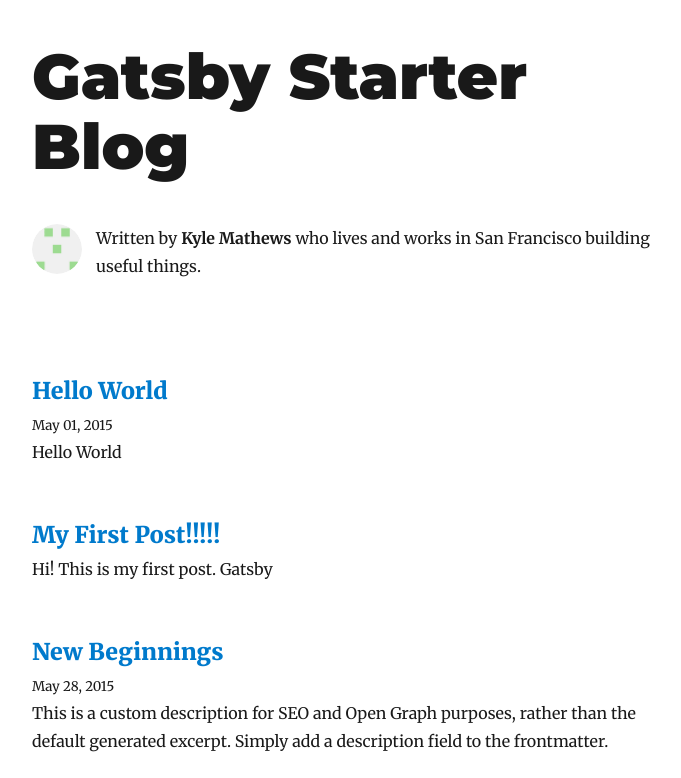
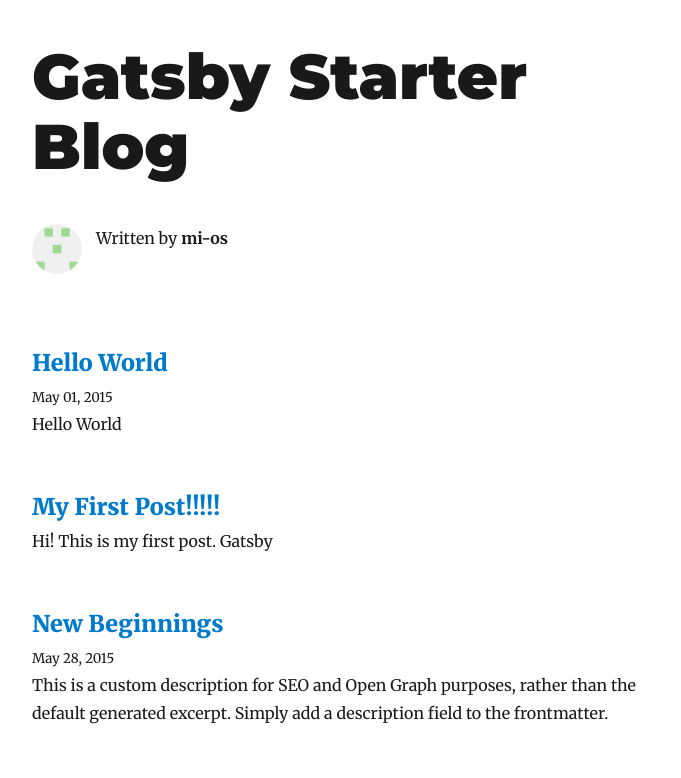
Before and after one commit to mi-os/gatsby-starter, a Gatsby site: page / in a window 1280 px wide. Shown: the top 778 px of the page, without its empty margins (293-974 px from the left). Built offline with nearby package versions, Linux system fonts and the light colour scheme; Gatsby itself is replaced by a stand-in of ours; some packages are replaced by stand-ins of ours.

Commit message:
change author name

```diff
--- a/src/components/bio.js
+++ b/src/components/bio.js
@@ -57,7 +57,7 @@
         }}
       />
       <p>
-        Written by <strong>{author.name}</strong> {author.summary}
+        Written by <strong>mi-os</strong>
         {` `}
       </p>
     </div>
```
